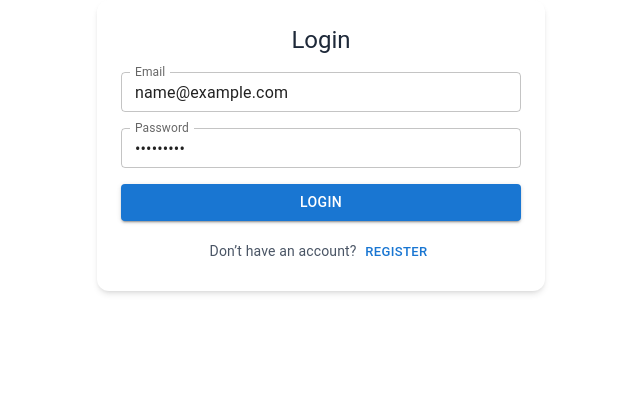
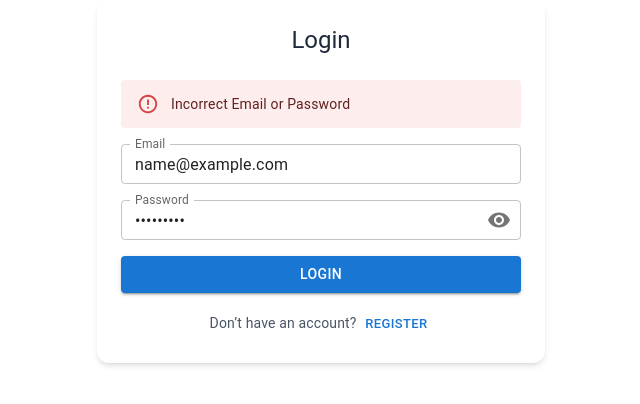
Before and after one commit to Arathijayaprakash/CRUD_APP, a Next.js app: page /login in a window 1280 px wide. Both pictures are taken after typing "name@example.com", "Sample123" into the empty fields and a click on the button "LOGIN". Shown: the top 404 px of the page, without its empty margins (319-959 px from the left). Built offline with nearby package versions, Linux system fonts and the light colour scheme; data requests are answered from the project's data file.

Commit message:
added toast, password visibility, error alert box on login

```diff
--- a/package.json
+++ b/package.json
@@ -26,6 +26,7 @@
     "react-dom": "19.1.0",
     "react-hook-form": "^7.64.0",
     "react-redux": "^9.2.0",
+    "sonner": "^2.0.7",
     "uuid": "^13.0.0",
     "zod": "^4.1.11"
   },
--- a/src/app/StoreProvider.tsx
+++ b/src/app/StoreProvider.tsx
@@ -1,4 +1,6 @@
 'use client'
+
+import { Toaster } from 'sonner';
 import { AppStore, makeStore } from '@/lib/store'
 import { useRef } from 'react'
 import { Provider } from 'react-redux'
@@ -14,5 +16,12 @@ export default function StoreProvider({
     storeRef.current = makeStore()
   }
 
-  return <Provider store={storeRef.current}>{children}</Provider>
+  return <Provider store={storeRef.current}>
+    {children}
+    <Toaster
+      position="top-center"
+      richColors
+      closeButton
+    />
+  </Provider>
 }
--- a/src/app/components/addProduct/productForm.tsx
+++ b/src/app/components/addProduct/productForm.tsx
@@ -9,6 +9,7 @@ import { ProductFormData, productSchema } from "./productSchema";
 import { Box, Button, IconButton, TextField, Typography } from "@mui/material";
 import CloseIcon from "@mui/icons-material/Close";
 import { addProductThunk, updateProductThunk } from "@/lib/features/products/productThunk";
+import { toast } from "sonner";
 
 
 export default function ProductForm({
@@ -60,14 +61,16 @@ export default function ProductForm({
         try {
             if (editId) {
                 dispatch(updateProductThunk({ imagePreview, isImageChanged, data, editId }))
+                toast.success('Product Updated Successfully')
+
             } else {
                 dispatch(addProductThunk(data))
-                alert("Product added successfully!");
+                toast.success('Product added Successfully')
             }
             reset();
             setIsModalOpen(false);
         } catch (error) {
-            alert(editId ? "Failed to edit product" : "Failed to add product");
+            toast.error(editId ? "Failed to edit product" : "Failed to add product");
         }
     };
 
--- a/src/app/components/login/loginForm.tsx
+++ b/src/app/components/login/loginForm.tsx
@@ -3,13 +3,16 @@ import { useRouter } from "next/navigation";
 import { useForm } from "react-hook-form";
 import { LoginFormValues, loginSchema } from "./loginSchema";
 import { zodResolver } from "@hookform/resolvers/zod";
-import { Box, Button, TextField, Typography } from "@mui/material";
+import { Alert, Box, Button, IconButton, InputAdornment, TextField, Typography } from "@mui/material";
 import { useAuth } from "@/context/auth/AuthContext";
+import { useState } from "react";
+import { Visibility, VisibilityOff } from "@mui/icons-material";
 
 export default function LoginForm() {
     const { login } = useAuth()
     const router = useRouter();
-
+    const [loginError, setLoginError] = useState<boolean>(false)
+    const [showPassword, setShowPassword] = useState<boolean>(false);
     const {
         register,
         handleSubmit,
@@ -18,12 +21,13 @@ export default function LoginForm() {
         resolver: zodResolver(loginSchema),
         mode: "onTouched",
     });
+    const handleClickShowPassword = () => {
+        setShowPassword((prev) => !prev);
+    };
 
     const onSubmit = async (data: LoginFormValues) => {
         const success = await login(data.email, data.password);
-        if (!success) {
-            alert("Invalid credentials");
-        }
+        setLoginError(!success);
     };
     return (
         <Box
@@ -34,7 +38,9 @@ export default function LoginForm() {
             <Typography variant="h5" align="center" className="text-gray-800 dark:text-gray-200">
                 Login
             </Typography>
-
+            {loginError && <Alert severity="error" className="mt-2">
+                Incorrect Email or Password
+            </Alert>}
             <TextField
                 label="Email"
                 type="email"
@@ -48,13 +54,24 @@ export default function LoginForm() {
 
             <TextField
                 label="Password"
-                type="password"
+                type={showPassword ? "text" : "password"}
                 {...register("password")}
                 error={!!errors.password}
                 helperText={errors.password?.message}
                 fullWidth
                 variant="outlined"
                 size="small"
+                slotProps={{
+                    input: {
+                        endAdornment: (
+                            <InputAdornment position="end">
+                                <IconButton onClick={handleClickShowPassword} edge="end">
+                                    {showPassword ? <VisibilityOff /> : <Visibility />}
+                                </IconButton>
+                            </InputAdornment>
+                        )
+                    }
+                }}
             />
 
             <Button
--- a/src/app/components/productList.tsx
+++ b/src/app/components/productList.tsx
@@ -6,6 +6,7 @@ import ProductForm from "./addProduct/productForm";
 import DeleteConfirmationModal from "./deleteConfirmationModal";
 import { useAppDispatch, useAppSelector } from "@/lib/hooks";
 import { deleteProduct, setProducts } from "@/lib/features/products/productSlice";
+import { toast } from "sonner";
 
 export default function ProductList() {
     const products = useAppSelector((state) => state.products);
@@ -29,8 +30,9 @@ export default function ProductList() {
         try {
             dispatch(deleteProduct(deleteId));
             await deleteProductAPI(deleteId);
+            toast.success('Product deleted successfully')
         } catch (error) {
-            alert("Failed to delete product");
+            toast.error("Failed to delete product");
         }
         setIsDeleteModalOpen(false);
     };
--- a/src/app/components/register/registerForm.tsx
+++ b/src/app/components/register/registerForm.tsx
@@ -9,6 +9,7 @@ import { getNames, getCode } from 'country-list';
 import { Controller, SubmitHandler, useForm } from "react-hook-form";
 import { RegisterFormInputs, registerSchema } from "./registerSchema";
 import { zodResolver } from "@hookform/resolvers/zod";
+import { toast } from "sonner";
 
 export default function RegisterForm() {
     const router = useRouter();
@@ -28,10 +29,10 @@ export default function RegisterForm() {
         const payload = { ...data, dob: data.dob ? dayjs(data.dob).format('YYYY-MM-DD') : '', country: data.country ? data.country.name : '' }
         const result = await registerUser(payload);
         if (result.error) {
-            alert(result.error);
+            toast.error(result.error);
             return;
         }
-        alert("Registered successfully!");
+        toast.success("Registered successfully!");
         router.push("/login");
     }
 
--- a/src/app/components/sidebar/sidebar.tsx
+++ b/src/app/components/sidebar/sidebar.tsx
@@ -38,6 +38,7 @@ export default function Sidebar() {
                         <li key={link.href}>
                             <Link
                                 href={link.href}
+                                onClick={toggleSidebar}
                                 className={`block p-2 rounded hover:bg-gray-700 ${pathname === link.href ? "bg-gray-700" : ""
                                     }`}
                             >
--- a/src/app/dashboard/page.tsx
+++ b/src/app/dashboard/page.tsx
@@ -16,12 +16,6 @@ export default function DashboardPage() {
                     <button className="bg-blue-600 text-white py-2 px-4 rounded-lg m-2 hover:bg-blue-700" onClick={() => setIsModalOpen(true)}
                     >Add Product</button>
                     <ProductList />
-                    <button
-                        onClick={logout}
-                        className="bg-red-500 text-white py-2 px-4 rounded-lg hover:bg-red-600"
-                    >
-                        Logout
-                    </button>
                 </>
             ) : (
                 <p>Loading...</p>
--- a/src/context/auth/AuthContext.tsx
+++ b/src/context/auth/AuthContext.tsx
@@ -3,6 +3,7 @@
 import { loginUser } from "@/app/api/auth";
 import { usePathname, useRouter } from "next/navigation";
 import { createContext, ReactNode, useContext, useEffect, useState } from "react";
+import { toast } from "sonner";
 
 export const AuthContext = createContext<AuthContextType | undefined>(undefined)
 
@@ -16,6 +17,7 @@ export const AuthProvider = ({ children }: { children: ReactNode }) => {
             if (loggedInUser) {
                 setUser(loggedInUser);
                 localStorage.setItem("user", JSON.stringify(loggedInUser));
+                toast.success("Logged in successfully")
                 router.replace("/dashboard");
                 return true;
             }
@@ -29,6 +31,7 @@ export const AuthProvider = ({ children }: { children: ReactNode }) => {
     const logout = () => {
         setUser(null);
         localStorage.removeItem("user");
+        toast.success('Logout Successfully')
         router.push("/login");
     };
 
```
Also changed, not shown: 1 other file (tests, documents, lock files or other folders).
